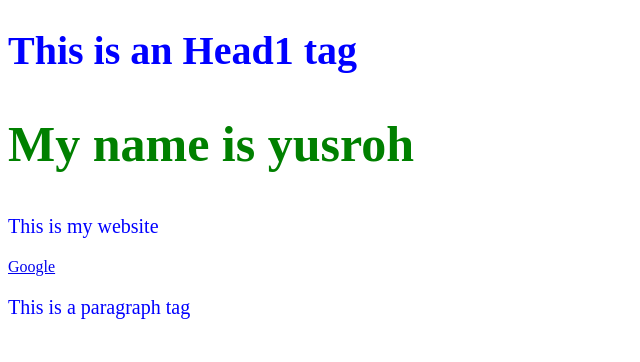
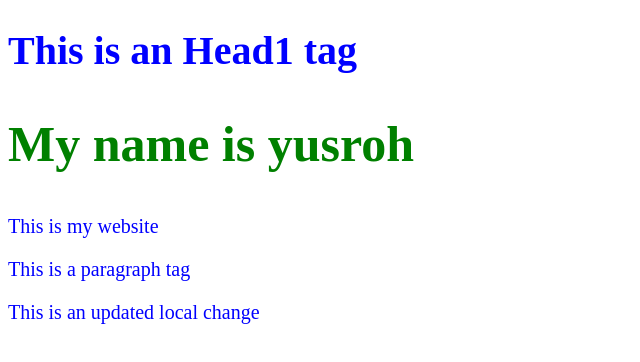
Before and after one commit to Adepeju04/ClassPractice, a plain HTML site: page index.html in a window 1280 px wide. Shown: the whole page, without its empty margins (0-640 px from the left). Drawn offline with Linux system fonts and the light colour scheme.

Commit message:
add a new paragraph to index file

```diff
--- a/index.html
+++ b/index.html
@@ -10,7 +10,8 @@
 <body>
     <h1 style="color: blue; font-size: 40px;">This is an Head1 tag</h1>
     <h2>My name is yusroh</h2>
-    <p>This is my website</p> <a href="https://www.google.com">Google</a>
+    <p>This is my website</p> <a href="https://www.google.com"></a>
     <p>This is a paragraph tag</p>
+    <p>This is an updated local change</p>
 </body>
 </html>
```
